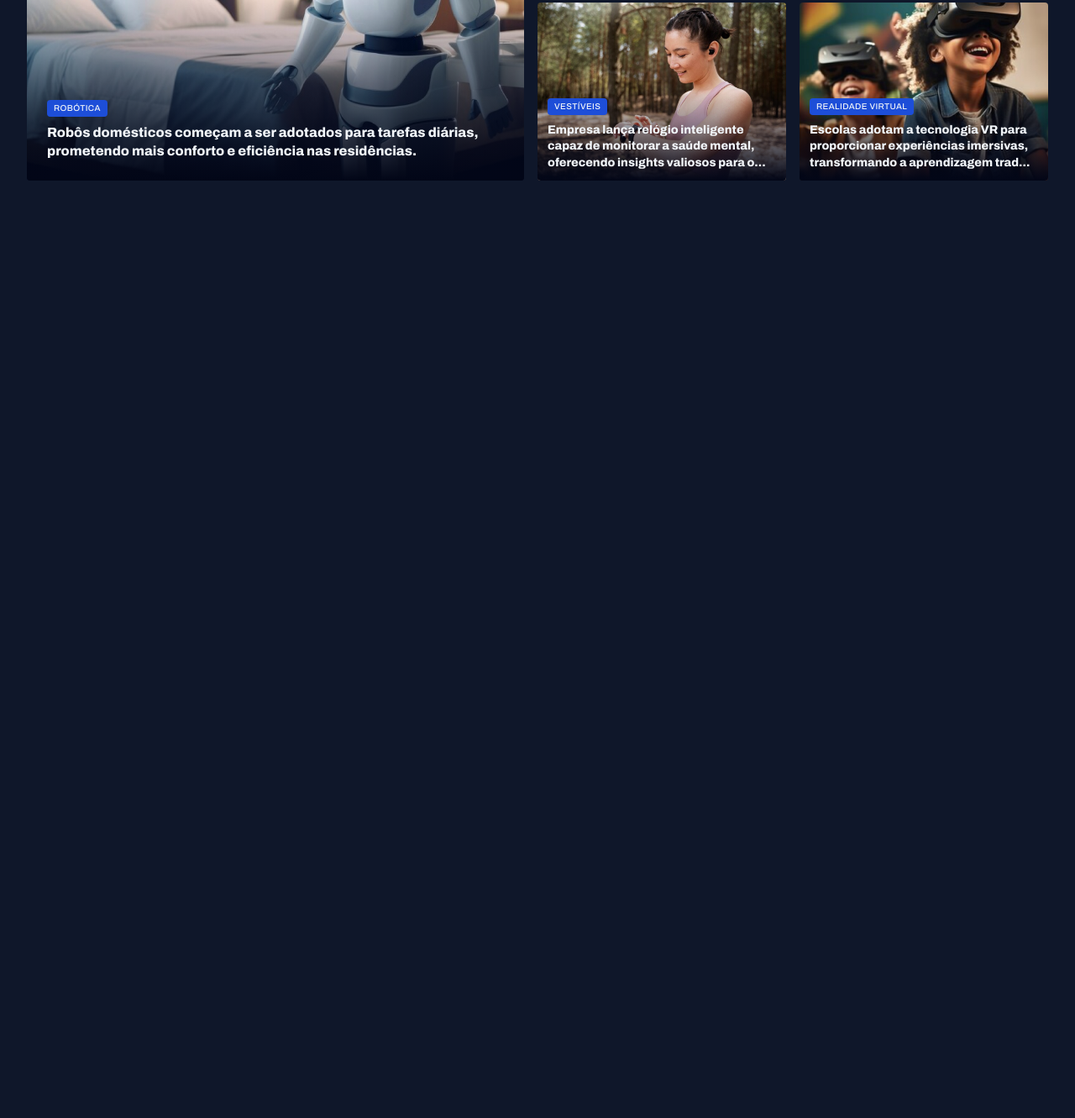
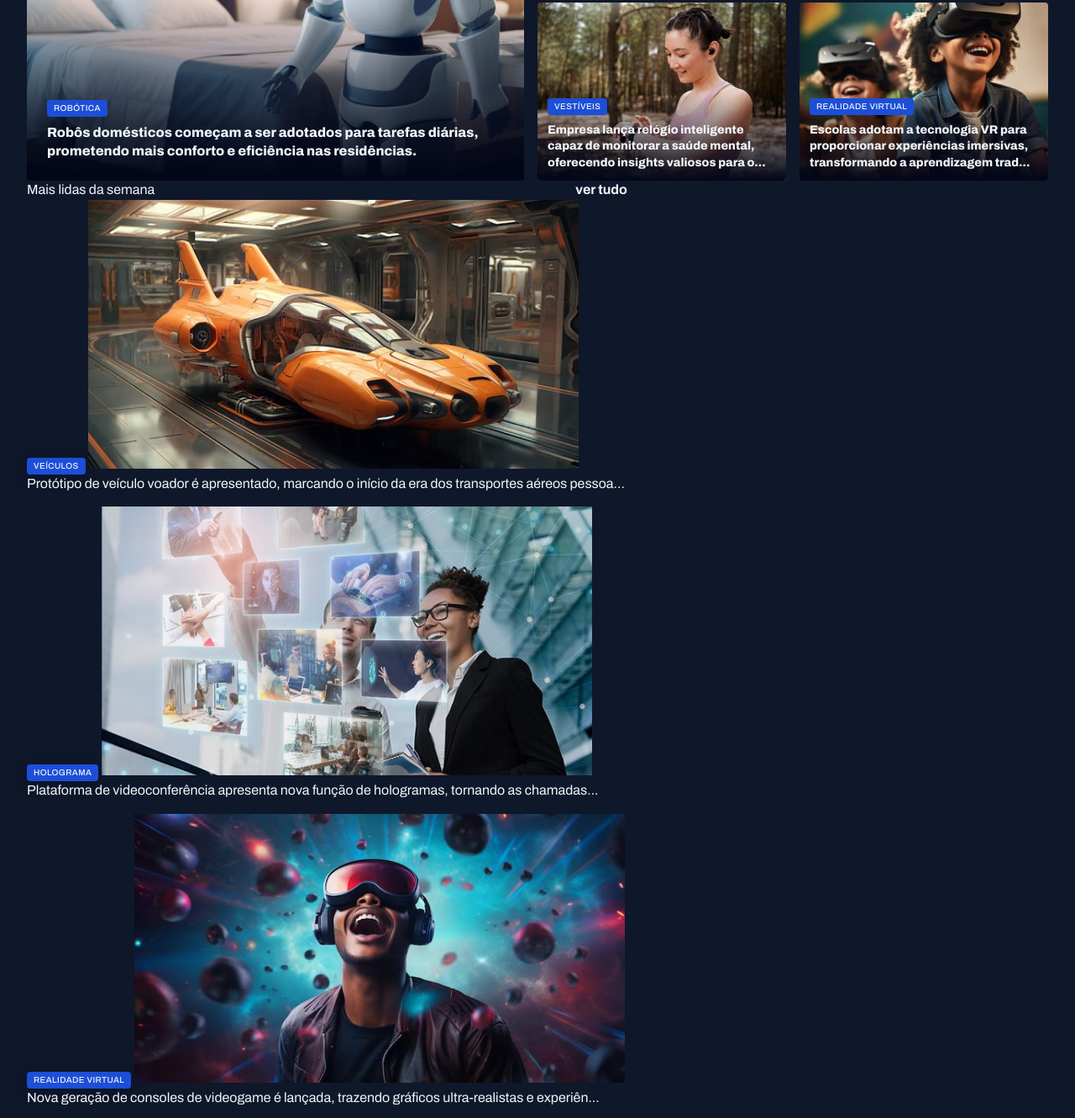
Before and after one commit to Raphaelmsp/PORTALDENOTICIA-ROCKETSEAT, a plain HTML site: page index.html in a window 1280 px wide. Shown: the part 389-1720 px from the top of the page at 84% size. Before the commit the page ends 800 px from the top, so only its background shows below. Drawn offline with Linux system fonts and the light colour scheme.

Commit message:
estruturando a seção mais lida da semana

```diff
--- a/index.html
+++ b/index.html
@@ -121,6 +121,50 @@
         </figure>
       </div>
     </section>
+
+    <section id="weekly">
+      <header class="grid grid-flow-col">
+        <h3>Mais lidas da semana</h3>
+        <a href="#" class="grid grid-flow-col">
+          <strong>ver tudo</strong>
+          <span></span>
+        </a>
+      </header>
+
+      <div class="grid gap-16">
+        <figure>
+        <span class="content-tag">veículos</span>
+        <img src="assets/images/Image 06.png" alt="">
+        <p>
+          Protótipo de veículo voador é apresentado, marcando o início da era dos transportes aéreos pessoa...
+        </p>
+        </figure>
+
+        <figure>
+          <span class="content-tag">holograma</span>
+          <img src="assets/images/Image 07.png" alt="">
+          <p>
+            Plataforma de videoconferência apresenta nova função de hologramas, tornando as chamadas...
+          </p>
+          </figure>
+
+          <figure>
+            <span class="content-tag">realidade virtual</span>
+            <img src="assets/images/Image 08.png" alt="">
+            <p>
+              Nova geração de consoles de videogame é lançada, trazendo gráficos ultra-realistas e experiên...
+            </p>
+            </figure>
+
+            <figure>
+              <span class="content-tag">internet</span>
+              <img src="assets/images/Image 09.png" alt="">
+              <p>
+                Projeto busca oferecer internet de alta velocidade em áreas remotas através de satélites.
+              </p>
+              </figure>
+      </div>
+    </section>
   </main>
 </body>
 </html>
```
